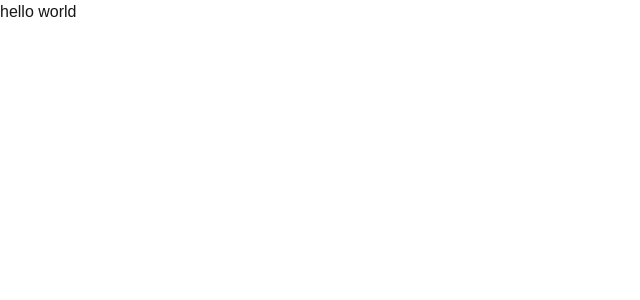
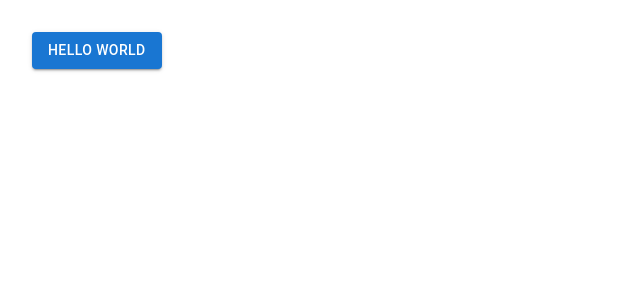
Before and after one commit to jalalmoslemi/issue_tracker, a Next.js app: page / in a window 1280 px wide. Shown: the top 300 px of the page, without its empty margins (0-640 px from the left). Built offline with nearby package versions, Linux system fonts and the light colour scheme.

Commit message:
add material-ui

```diff
--- a/src/app/page.tsx
+++ b/src/app/page.tsx
@@ -1,3 +1,9 @@
+import { Button } from "@mui/material";
+
 export default function Home() {
-  return <div>hello world</div>;
+  return (
+    <div className="p-8">
+      <Button variant="contained">Hello world</Button>
+    </div>
+  );
 }
```
Also changed, not shown: package.json (+8 -5 lines), 1 other file (tests, documents, lock files or other folders).
